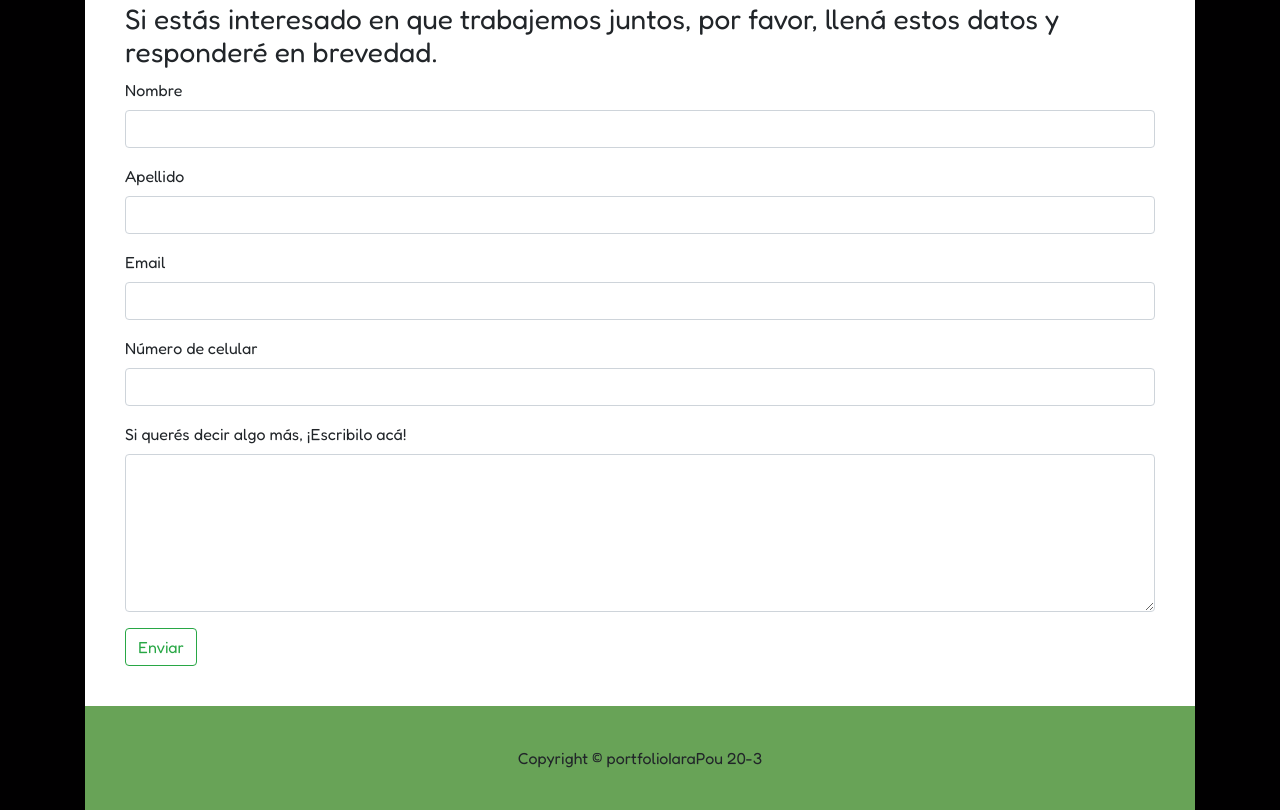
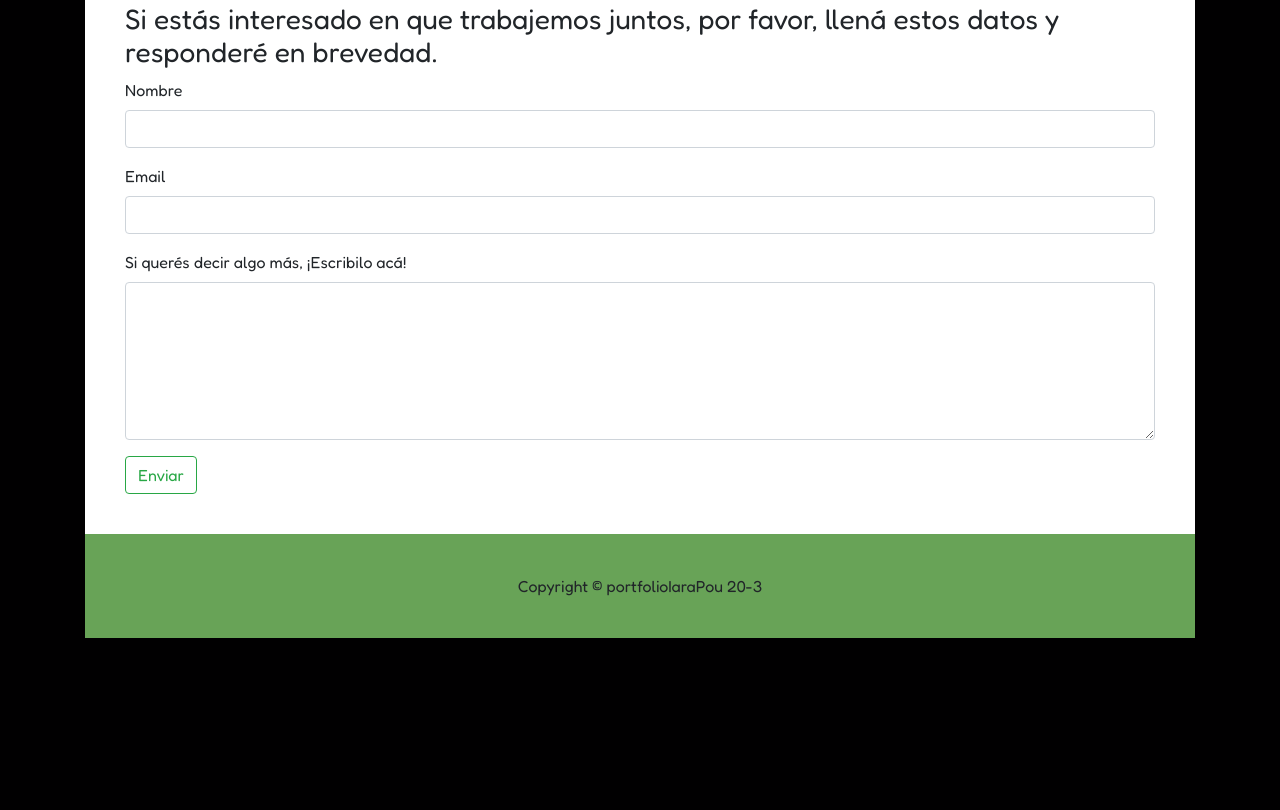
Before and after one commit to Iara-Pou/portfolio, a plain HTML site: page index.html in a window 1280 px wide. Shown: the part 1524-2334 px from the top of the page. After the commit the page ends 2162 px from the top, so only its background shows below. Drawn offline with nearby package versions, Linux system fonts and the light colour scheme.

Commit message:
Elimina campo celular y apellido
No es necesario para el contacto, entonces decidí borrarlo.

```diff
--- a/index.html
+++ b/index.html
@@ -94,16 +94,8 @@
             <input type="text" name="nombre" class="form-control" id="ingresarNombre" aria-describedby="emailHelp">
           </div>
           <div class="mb-3">
-            <label for="ingresarApellido" class="form-label">Apellido</label>
-            <input type="text" name="apellido" class="form-control" id="ingresarApellido" aria-describedby="emailHelp">
-          </div>
-          <div class="mb-3">
             <label for="ingresarEmail" class="form-label">Email</label>
             <input type="email" name="email" class="form-control" id="ingresarEmail" aria-describedby="emailHelp">
-          </div>
-          <div class="mb-3">
-            <label for="ingresarCel" class="form-label">Número de celular</label>
-            <input type="number" name="celular" class="form-control" id="ingresarCel">
           </div>
           <div class="mb-3">
             <label for="ingresaComentario" class="form-label">Si querés decir algo más, ¡Escribilo acá!</label>
--- /dev/null
+++ b/js/validaciones.js
@@ -0,0 +1,5 @@
+const validarEmail = (email) => {
+    return email.match(
+      /^(([^<>()[\]\\.,;:\s@\"]+(\.[^<>()[\]\\.,;:\s@\"]+)*)|(\".+\"))@((\[[0-9]{1,3}\.[0-9]{1,3}\.[0-9]{1,3}\.[0-9]{1,3}\])|(([a-zA-Z\-0-9]+\.)+[a-zA-Z]{2,}))$/
+    );
+  };
```
